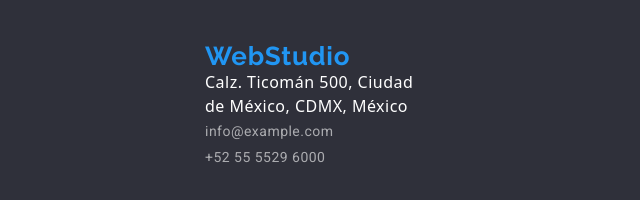
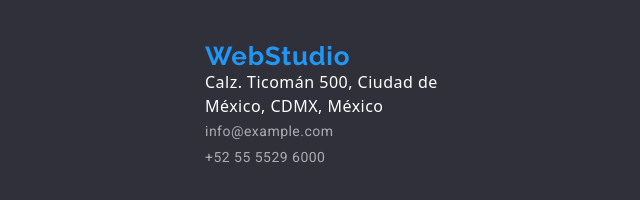
Before and after one commit to Kikelong/adelanto, a plain HTML site: page index.html in a window 1280 px wide. Shown: the part 2178-2378 px from the top of the page, 10-650 px from the left. Drawn offline with nearby package versions, Linux system fonts and the light colour scheme.

Commit message:
Otros adelantos
quedan pendiente los del header meidas exactas

```diff
--- a/css/styles.css
+++ b/css/styles.css
@@ -524,15 +524,9 @@ padding: 0;
 
 /* ----------- SECCION FOOTER PAGE-INDEX*/
 
-
-footer{
-background: #2F303A;
-padding: 0;
-margin: 0;
-}
-
 .container-footer{
     /* width: 1200px; */
+    background: #2F303A;
     margin: 0;
     padding: 60px 215px;
 }
@@ -545,13 +539,13 @@ font-size: 26px;
     letter-spacing: 0.03em;
     color: var(--brand-color);
     text-decoration: none;
-/* margin-left: 10%; */
     line-height: 110%;
+    padding: 0;
+    margin: 0;
 }
 
 address{
     font-style: normal;
-/* margin-left: 10%; */
     color: #FFFFFF;
     line-height: 24px;
     letter-spacing: 0.03em;
@@ -559,16 +553,18 @@ margin: 0;
     padding: 0;
 }
 
-.ul-address{
+.ul-address-footer{
     list-style: none;
-
-    width: 231px;
-
+    /* width: 231px; */
     color: #ffffff;
     margin: 0;
     padding: 0;
 }
 
+.li-addres-footer{
+    margin: 0;
+    padding: 0;
+}
 
 .number-email{
     text-decoration: none;
@@ -582,11 +578,7 @@ margin: 0;
     padding: 0;
 }
 
-.number-email:focus{
-    color:var(--brand-color);
-}
-
-.number-email:hover{
+.number-email:focus,:hover{
     color:var(--brand-color);
 }
 
--- a/index.html
+++ b/index.html
@@ -143,9 +143,9 @@
             <div class="container-footer">
                 <a class="logo-footer" href="#">WebStudio</a>
                 <address>
-                    <ul class="ul-address">
-                        <li>
-                            <a>Calz. Ticomán 500, Ciudad de México, CDMX, México</a>
+                    <ul class="ul-address-footer">
+                        <li class="li-addres-footer">
+                            <a>Calz. Ticomán 500, Ciudad de <br> México, CDMX, México</a>
                         </li>
                         <li>
                             <a class="number-email" href="mailto:info@example.com">info@example.com</a>
```
Lines whose indentation alone changed are shown as unchanged.
